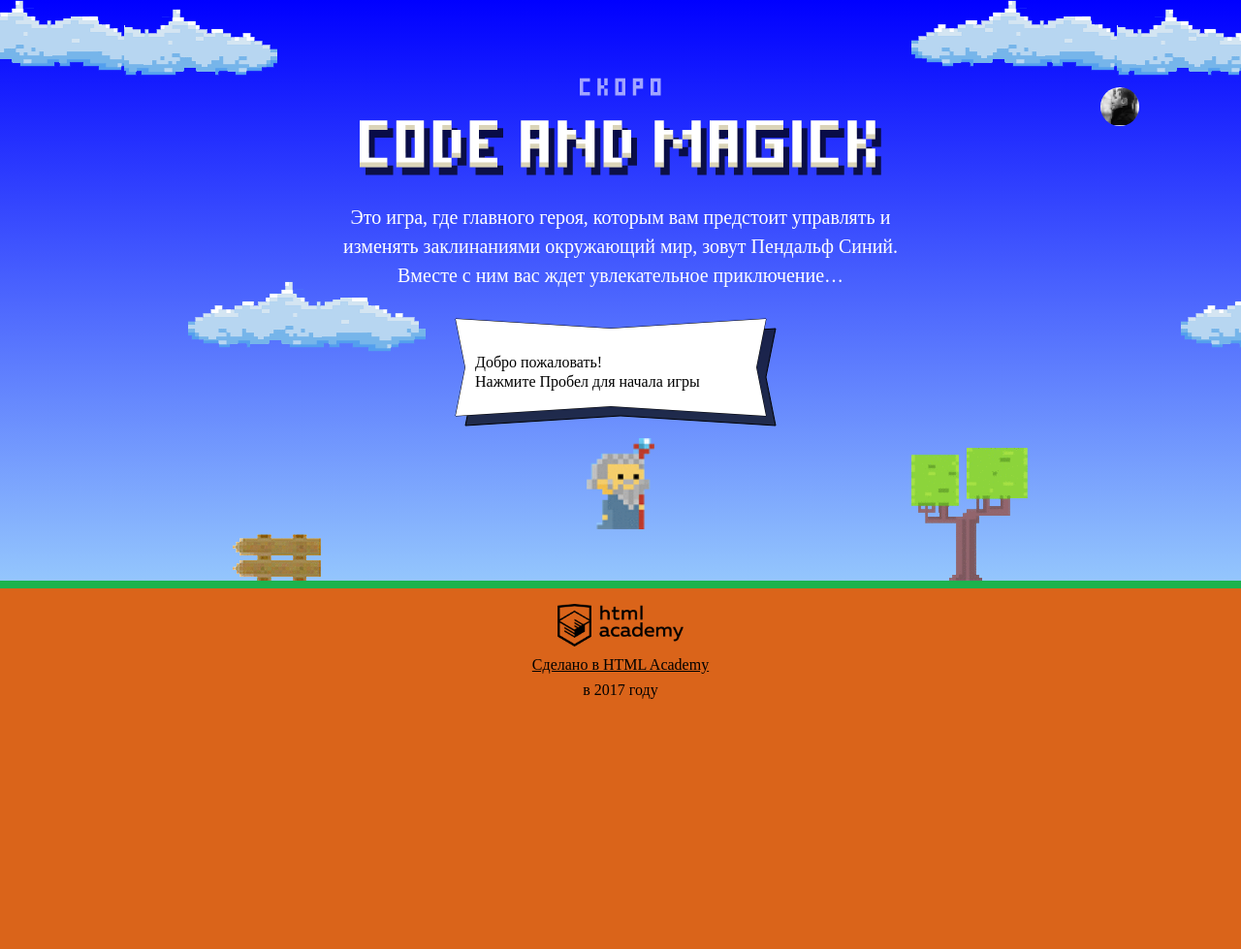
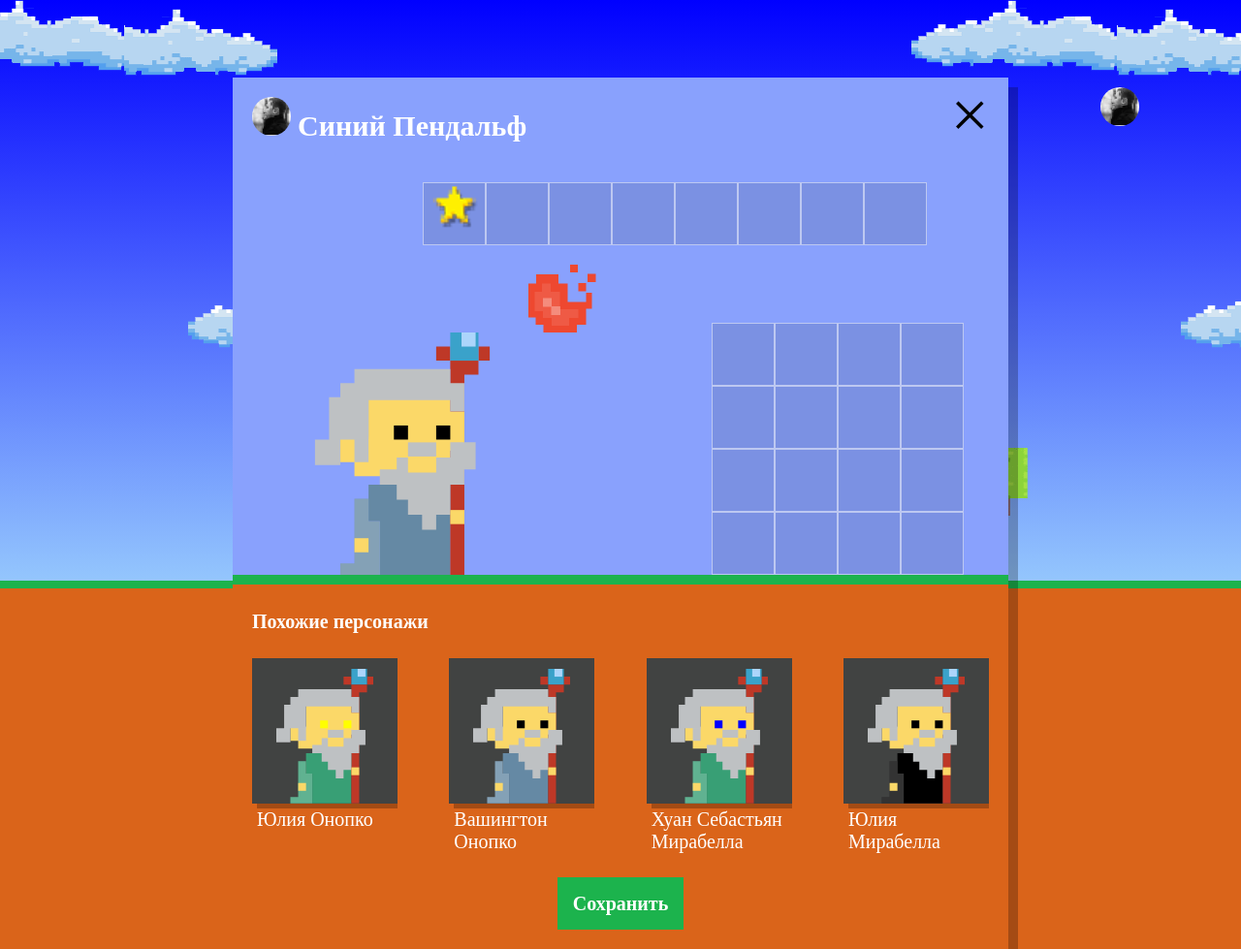
Before and after one commit to bartenev/code-and-magick-19, a plain HTML site: page index.html in a window 1280 px wide. Shown: the whole page at 97% size. Before the commit the page ends 800 px from the top, so only its background shows below. Drawn offline with Linux system fonts and the light colour scheme; a web font is replaced by a local one.

Commit message:
Добавляет отрисовку похожих магов

```diff
--- a/index.html
+++ b/index.html
@@ -207,6 +207,7 @@
     return (height * (2 / 3) - getWizardHeight() / 2);
   };
 </script>
+<script src="js/setup.js"></script>
 <script src="js/stat.js"></script>
 <script src="js/game.js"></script>
 
--- /dev/null
+++ b/js/setup.js
@@ -0,0 +1,53 @@
+'use strict';
+
+var WIZARD_NAMES = ['Иван', 'Хуан Себастьян', 'Мария', 'Кристоф', 'Виктор', 'Юлия', 'Люпита', 'Вашингтон'];
+var WIZARD_LAST_NAMES = ['да Марья', 'Верон', 'Мирабелла', 'Вальц', 'Онопко', 'Топольницкая', 'Нионго', 'Ирвинг'];
+var COAT_COLORS = ['rgb(101,137,164)', 'rgb(241, 43, 107)', 'rgb(146, 100, 161)', 'rgb(56, 159, 117)', 'rgb(215, 210, 55)', 'rgb(0, 0, 0)'];
+var EYES_COLORS = ['black', 'red', 'blue', 'yellow', 'green'];
+
+var userDialog = document.querySelector('.setup');
+userDialog.classList.remove('hidden');
+var similarWizardTemplate = document.querySelector('#similar-wizard-template').content.querySelector('.setup-similar-item');
+var similarListElement = document.querySelector('.setup-similar-list');
+
+var getRandomNumber = function (maxNum) {
+  return Math.floor(Math.random() * maxNum);
+};
+
+var createWizard = function () {
+  var indexOfName = getRandomNumber(WIZARD_NAMES.length);
+  var indexOfLastName = getRandomNumber(WIZARD_LAST_NAMES.length);
+  var indexOfCoatColor = getRandomNumber(COAT_COLORS.length);
+  var indexOfEyesColor = getRandomNumber(EYES_COLORS.length);
+
+  var wizard = {
+    name: WIZARD_NAMES[indexOfName] + ' ' + WIZARD_LAST_NAMES[indexOfLastName],
+    coatColor: COAT_COLORS[indexOfCoatColor],
+    eyesColor: EYES_COLORS[indexOfEyesColor]
+  };
+
+  return wizard;
+};
+
+var renderWizard = function (wizard) {
+  var wizardElement = similarWizardTemplate.cloneNode(true);
+
+  wizardElement.querySelector('.setup-similar-label').textContent = wizard.name;
+  wizardElement.querySelector('.wizard-coat').style.fill = wizard.coatColor;
+  wizardElement.querySelector('.wizard-eyes').style.fill = wizard.eyesColor;
+
+  return wizardElement;
+};
+
+var wizards = [];
+for (var i = 0; i < 4; i++) {
+  wizards.push(createWizard());
+}
+
+var fragment = document.createDocumentFragment();
+for (var j = 0; j < wizards.length; j++) {
+  fragment.appendChild(renderWizard(wizards[j]));
+}
+
+similarListElement.appendChild(fragment);
+userDialog.querySelector('.setup-similar').classList.remove('hidden');
--- a/js/stat.js
+++ b/js/stat.js
@@ -17,7 +17,7 @@ var renderCloud = function (ctx, x, y, color) {
 };
 
 var getMaxElement = function (array) {
-  if (array !== []) {
+  if (array.length > 0) {
     var maxElement = array[0];
     for (var i = 1; i < array.length; i++) {
       if (array[i] > maxElement) {
@@ -37,16 +37,16 @@ window.renderStatistics = function (ctx, names, times) {
 
   var maxTime = getMaxElement(times);
 
-  if (maxTime == null || names.length === 0) {
+  if (!maxTime || names.length === 0) {
     ctx.fillText('Ошибка! Данных нет(', CLOUD_X + GAP * 2, CLOUD_Y + GAP + FONT_GAP);
   } else {
     ctx.fillText('Ура вы победили!', CLOUD_X + GAP * 2, CLOUD_Y + GAP + FONT_GAP);
     ctx.fillText('Список результатов:', CLOUD_X + GAP * 2, CLOUD_Y + GAP + FONT_GAP * 2);
   }
 
-  //Проверка на одинаковое количество элементов в массивах
+  // Проверка на одинаковое количество элементов в массивах
   if (names.length > times.length) {
-    names.splice(times.length, names.length - times.length)
+    names.splice(times.length, names.length - times.length);
   }
 
   for (var i = 0; i < names.length; i++) {
```
